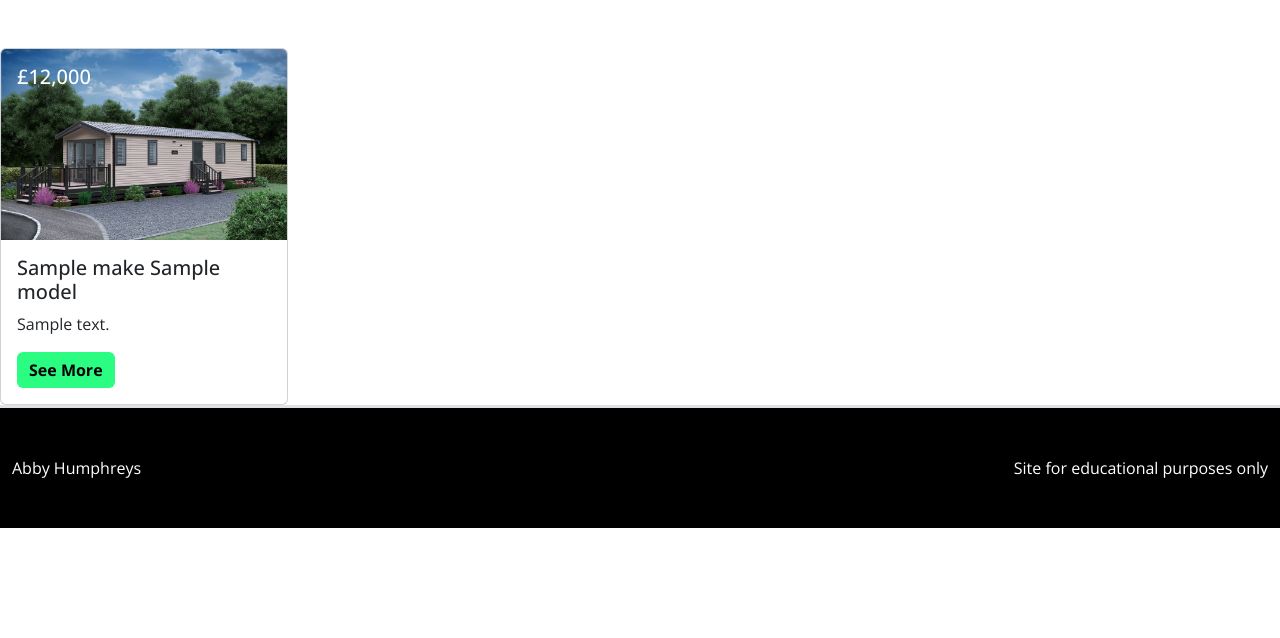
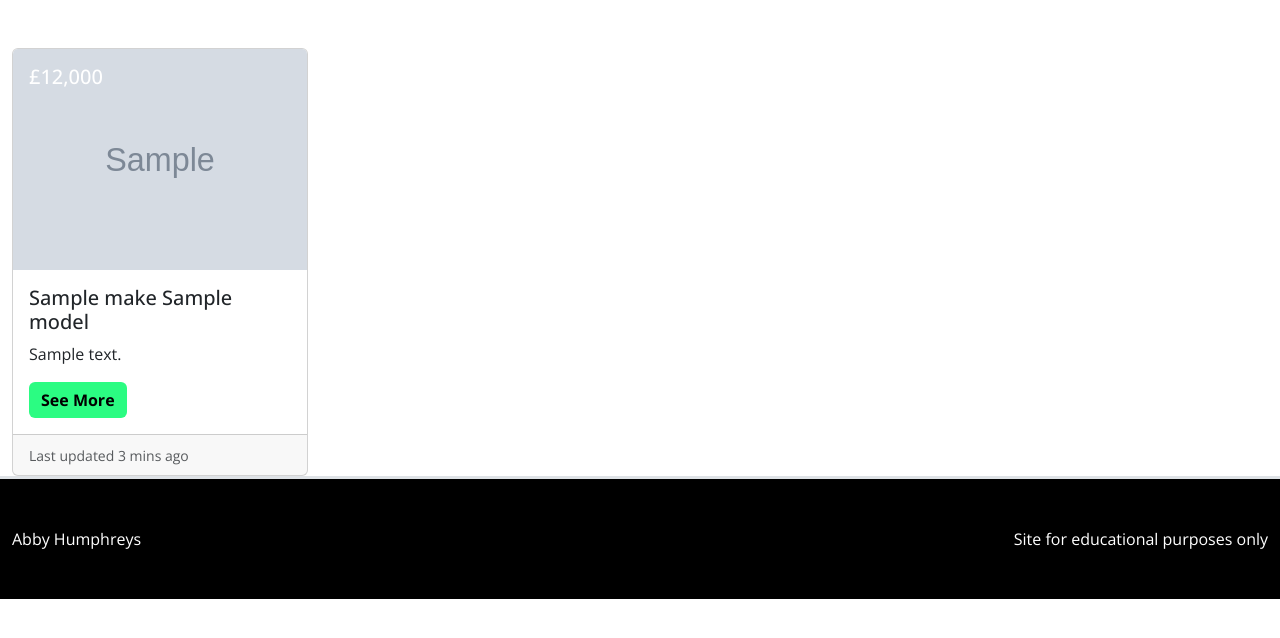
Before and after one commit to AbbyHumphreys/Caravansy, a Flask app: page /get_listings in a window 1280 px wide. Shown: the part 74-712 px from the top of the page. Run offline with Flask 2, Linux system fonts and the light colour scheme; grey boxes marked "Sample" are stand-in pictures; a database or web service that is not in the repository returns one stand-in record (values such as "Sample title"); some libraries are stand-ins or nearby versions.

Commit message:
add: listing card for each listing added

```diff
--- a/templates/listings.html
+++ b/templates/listings.html
@@ -1,9 +1,13 @@
 {% extends "base.html" %}
 {% block content %}
+
+    <div class="container-fluid">
+        <div class="row">
             {% for listing in listings %}
-
-    <div class="card" style="width: 18rem;">
-        <img src="{{ url_for('static', filename='images/swift-vendee-external.webp') }}" class="card-img-top" alt="swift vendee">
+                <div class="col-lg-3">
+                    <div class="card h-100">
+                        <img src="{{ listing.image }}" class="card-img-top"
+                            alt="static caravan">
                         <div class="card-img-overlay ">
                             <h5 class="card-overlay-text txt-color-2 align-items-baseline">£12,000</h5>
                         </div>
@@ -14,8 +18,14 @@
                             </p>
                             <a href="#" class="btn btn-primary">See More</a>
                         </div>
+                        <div class="card-footer">
+                            <small class="text-body-secondary">Last updated 3 mins ago</small>
+                        </div>
+                    </div>
                 </div>
             {% endfor %}
+        </div>
+    </div>
 
 {% endblock %}
 
```
Lines whose indentation alone changed are shown as unchanged.
